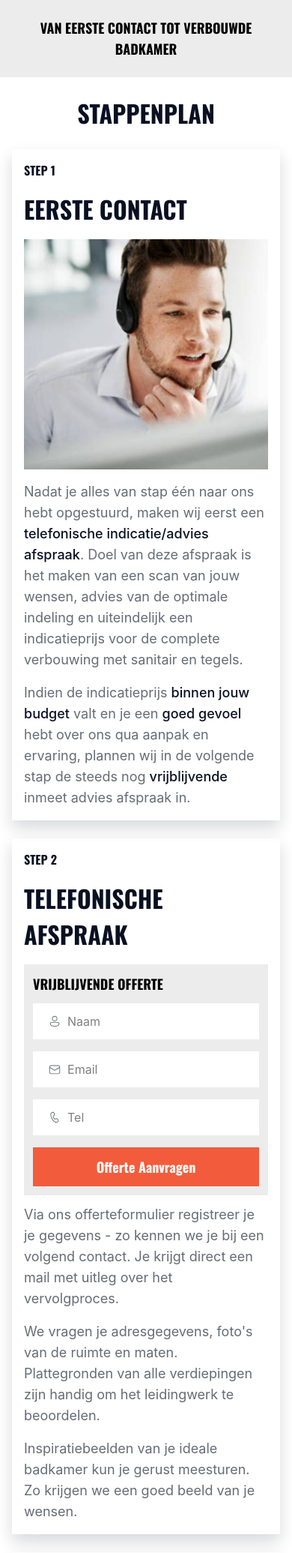
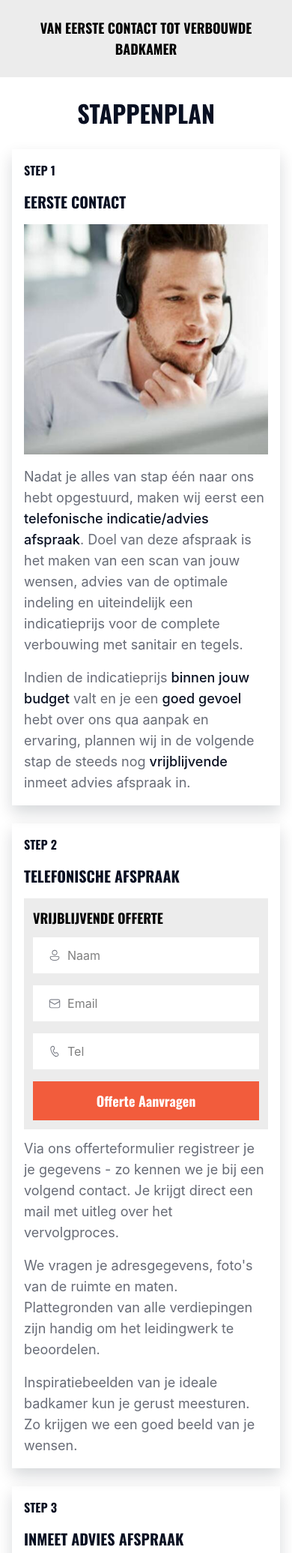
Before and after one commit to shaheen2013/badkamer-templates-dev, a Python web app: template templates/method-renovation.html in a window 390 px wide. Shown: the part 83-2154 px from the top of the page at 75% size. Run offline with Jinja, Linux system fonts and the light colour scheme; the template is opened without the code that fills it, so the values that code supplies are empty; style sheets or scripts are compiled from the project's sources; some libraries are stand-ins or nearby versions; some web fonts are replaced.

Commit message:
method renovation title responsive

```diff
--- a/templates/method-renovation.html
+++ b/templates/method-renovation.html
@@ -88,7 +88,7 @@
         <div
           class="lg:p-8 p-4 shadow-[0px_10px_20px_0px_rgba(9,16,34,0.16)] [&:nth-child(even)]:lg:translate-y-[172px] relative">
           <h3 class="uppercase text-[#091022] mb-4 font-bold text-base">Step 1</h3>
-          <h2 class="font-bold text-[#091022] text-[32px] uppercase lg:mb-8 mb-4">Eerste contact</h2>
+          <h2 class="font-bold text-[#091022] lg:text-[32px] text-xl uppercase lg:mb-8 mb-4">Eerste contact</h2>
           <img src="/assets/images/method-renovation/step-1.png" class="w-full lg:lg:h-[450px] lg:mb-8 mb-4" />
 
           <p class="text-[#676B76] font-inter lg:mb-8 mb-4 text-lg">Nadat je alles van stap één naar ons hebt opgestuurd,
@@ -115,7 +115,7 @@
         <div
           class="lg:p-8 p-4 shadow-[0px_10px_20px_0px_rgba(9,16,34,0.16)] [&:nth-child(even)]:lg:translate-y-[172px] relative">
           <h3 class="uppercase text-[#091022] mb-4 font-bold text-base">Step 2</h3>
-          <h2 class="font-bold text-[#091022] text-[32px] uppercase lg:mb-8 mb-4">Telefonische afspraak</h2>
+          <h2 class="font-bold text-[#091022] lg:text-[32px] text-xl uppercase lg:mb-8 mb-4">Telefonische afspraak</h2>
 
           <div class="bg-[#ECECEC] text-black lg:p-10 p-3 z-50 lg:mb-6 mb-3">
             <h3 class="lg:text-[32px] text-lg font-bold lg:mb-6 mb-3">
@@ -179,7 +179,7 @@
         <div
           class="lg:p-8 p-4 shadow-[0px_10px_20px_0px_rgba(9,16,34,0.16)] [&:nth-child(even)]:lg:translate-y-[172px] relative">
           <h3 class="uppercase text-[#091022] mb-4 font-bold text-base">Step 3</h3>
-          <h2 class="font-bold text-[#091022] text-[32px] uppercase lg:mb-8 mb-4">Inmeet advies afspraak</h2>
+          <h2 class="font-bold text-[#091022] lg:text-[32px] text-xl uppercase lg:mb-8 mb-4">Inmeet advies afspraak</h2>
           <img src="/assets/images/method-renovation/step-3.png" class="w-full lg:lg:h-[450px] lg:mb-8 mb-4" />
 
           <p class="text-[#676B76] font-inter lg:mb-8 mb-4 text-lg">Tijdens de inmeetafspraak meten we de ruimte en
@@ -189,12 +189,8 @@
           <p class="text-[#676B76] font-inter lg:mb-8 mb-4 text-lg">Vervolgens selecteren we samen tegels en meubelkleuren
             uit onze meegebrachte monsters. We doorlopen alle sanitairkeuzes, van douche tot kraan.</p>
 
-
           <p class="text-[#676B76] font-inter lg:mb-8 mb-4 text-lg">Zo ontstaat een compleet beeld van jouw ideale
             badkamer, waarmee we direct aan de slag kunnen.</p>
-
-
-
 
           <svg width="204" height="10" viewBox="0 0 204 10" fill="none" xmlns="http://www.w3.org/2000/svg"
             class="hidden lg:block absolute top-[320px] right-[-205px]">
@@ -207,7 +203,7 @@
         <div
           class="lg:p-8 p-4 shadow-[0px_10px_20px_0px_rgba(9,16,34,0.16)] [&:nth-child(even)]:lg:translate-y-[172px] relative">
           <h3 class="uppercase text-[#091022] mb-4 font-bold text-base">Step 4</h3>
-          <h2 class="font-bold text-[#091022] text-[32px] uppercase lg:mb-8 mb-4">Telefonische afspraak</h2>
+          <h2 class="font-bold text-[#091022] lg:text-[32px] text-xl uppercase lg:mb-8 mb-4">Telefonische afspraak</h2>
           <img src="/assets/images/method-renovation/step-4.png" class="w-full lg:h-[450px] lg:mb-8 mb-4" />
 
           <p class="text-[#676B76] font-inter lg:mb-8 mb-4 text-lg">In deze stap werken wij meestal binnen enkele dagen
@@ -228,7 +224,7 @@
         <div
           class="lg:p-8 p-4 shadow-[0px_10px_20px_0px_rgba(9,16,34,0.16)] [&:nth-child(even)]:lg:translate-y-[172px] relative">
           <h3 class="uppercase text-[#091022] mb-4 font-bold text-base">Step 5</h3>
-          <h2 class="font-bold text-[#091022] text-[32px] uppercase lg:mb-8 mb-4">Planning bestelling</h2>
+          <h2 class="font-bold text-[#091022] lg:text-[32px] text-xl uppercase lg:mb-8 mb-4">Planning bestelling</h2>
           <img src="/assets/images/method-renovation/step-5.png" class="w-full lg:h-[450px] lg:mb-8 mb-4" />
 
           <p class="text-[#676B76] font-inter lg:mb-8 mb-4 text-lg">Op de startdag houden we twee parkeerplaatsen nodig -
@@ -251,7 +247,7 @@
         <div
           class="lg:p-8 p-4 shadow-[0px_10px_20px_0px_rgba(9,16,34,0.16)] [&:nth-child(even)]:lg:translate-y-[172px] relative">
           <h3 class="uppercase text-[#091022] mb-4 font-bold text-base">Step 6</h3>
-          <h2 class="font-bold text-[#091022] text-[32px] uppercase lg:mb-8 mb-4">Start project</h2>
+          <h2 class="font-bold text-[#091022] lg:text-[32px] text-xl uppercase lg:mb-8 mb-4">Start project</h2>
           <img src="/assets/images/method-renovation/step-6.png" class="w-full lg:h-[450px] lg:mb-8 mb-4" />
 
           <p class="text-[#676B76] font-inter text-lg">
@@ -272,7 +268,7 @@
         <div
           class="lg:p-8 p-4 shadow-[0px_10px_20px_0px_rgba(9,16,34,0.16)] [&:nth-child(even)]:lg:translate-y-[172px] relative">
           <h3 class="uppercase text-[#091022] mb-4 font-bold text-base">Step 7</h3>
-          <h2 class="font-bold text-[#091022] text-[32px] uppercase lg:mb-8 mb-4">Service en garantie</h2>
+          <h2 class="font-bold text-[#091022] lg:text-[32px] text-xl uppercase lg:mb-8 mb-4">Service en garantie</h2>
           <img src="/assets/images/method-renovation/step-7.png" class="w-full lg:h-[450px] lg:mb-8 mb-4" />
 
           <p class="text-[#676B76] font-inter lg:mb-8 mb-4 text-lg">In badkamers zijn natuurlijk veel producten die
```
